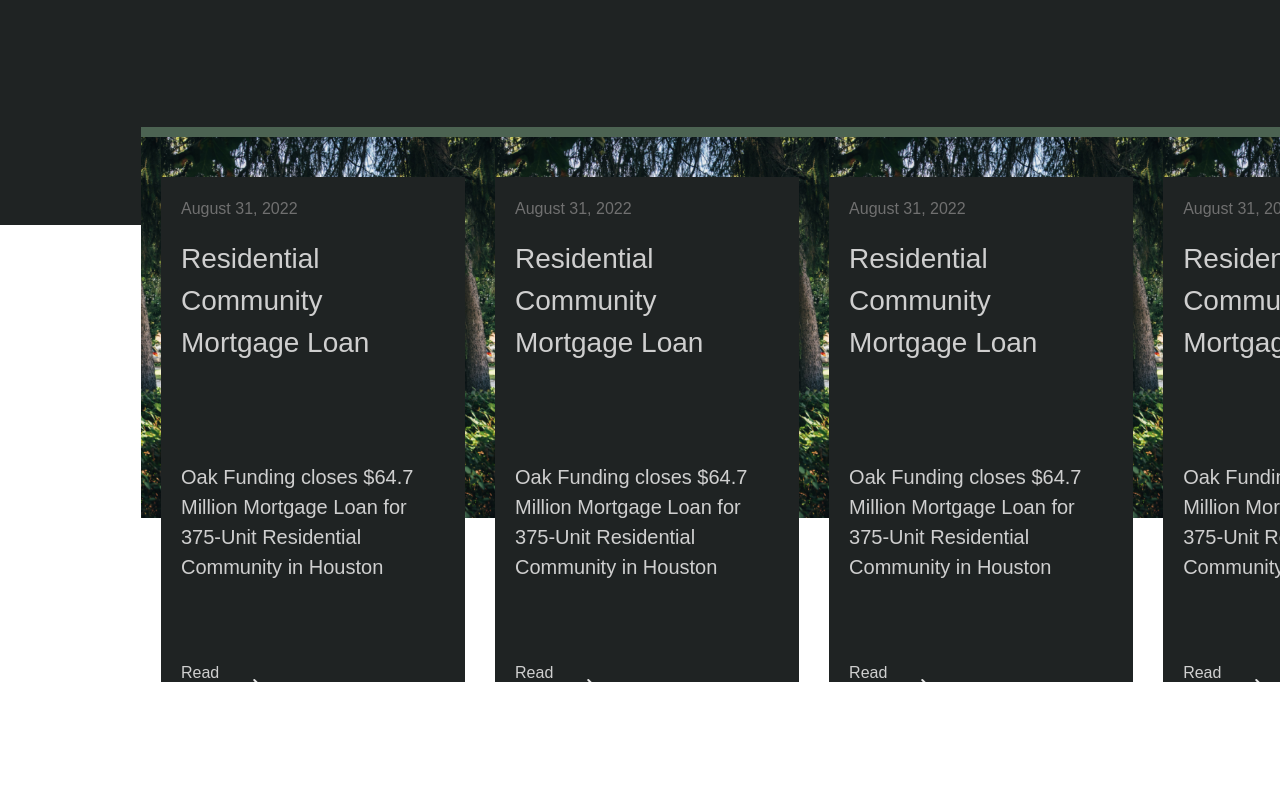
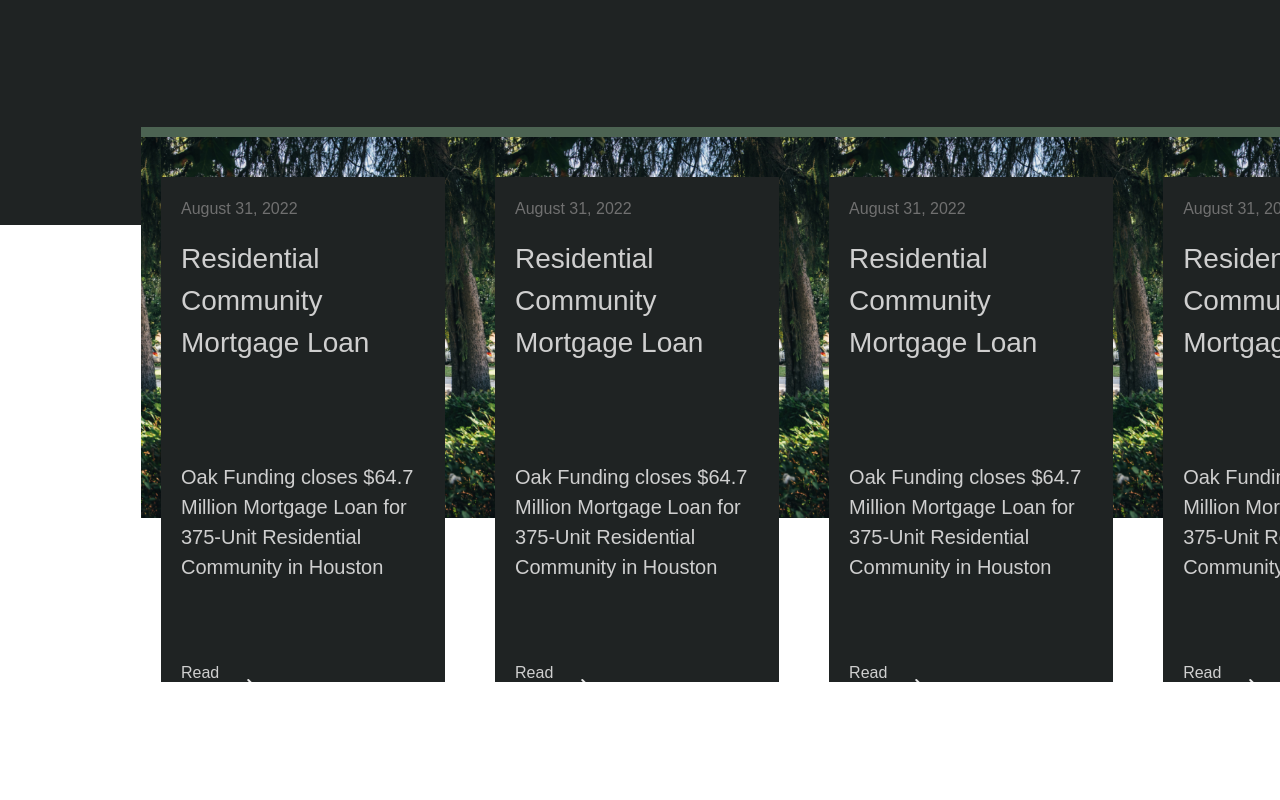
Before and after one commit to phamtra77/OAK, a plain HTML site: page index.html in a window 1280 px wide. Shown: the part 5500-6300 px from the top of the page. Drawn offline with nearby package versions, Linux system fonts and the light colour scheme.

Commit message:
fix style

```diff
--- a/css/style.css
+++ b/css/style.css
@@ -292,21 +292,16 @@
 
 
 .item_slide {
-	height: 585px;
-    width: 380px;
     padding: 80px 11px 80px 20px;
 
 }
 
 .overlay {
 	background-color: #1F2323;
-    text-align: left;
-    width: 100%;
     height: 100%;
     -webkit-box-orient: vertical;
     -webkit-box-direction: normal;
     -webkit-box-pack: center;
-    color: #fff;
     position: absolute;
     z-index: 3;
 }
@@ -314,9 +309,7 @@
 .img_slides {
 	border-top: 10px solid #4C6352;
 	width: 414px !important;
-	height: 576px;
 	position: relative;
-	z-index: 1;
 	margin-top: -50px;
 }
 
@@ -341,7 +334,6 @@
 
 .item_slide:hover .time{
 	display: block;
-	z-index: 33;
 }
 
 
@@ -350,7 +342,6 @@
     margin: 0;
     padding: 17px 0 98px 0;
     font-size: 28px;
-    z-index: 3;
 }
 
 .desc_slide {
@@ -358,7 +349,6 @@
 	margin: 0;
     padding-bottom: 79px;
     font-size: 20px;
-    z-index: 3;
 }
 
 .link_more {
@@ -366,6 +356,10 @@
     justify-content: space-between;
     align-items: center;
     color: #E8E8E8;
+}
+
+.item_slide:hover .link_more {
+	width: 100%;
 }
 
 .slide a {
```
